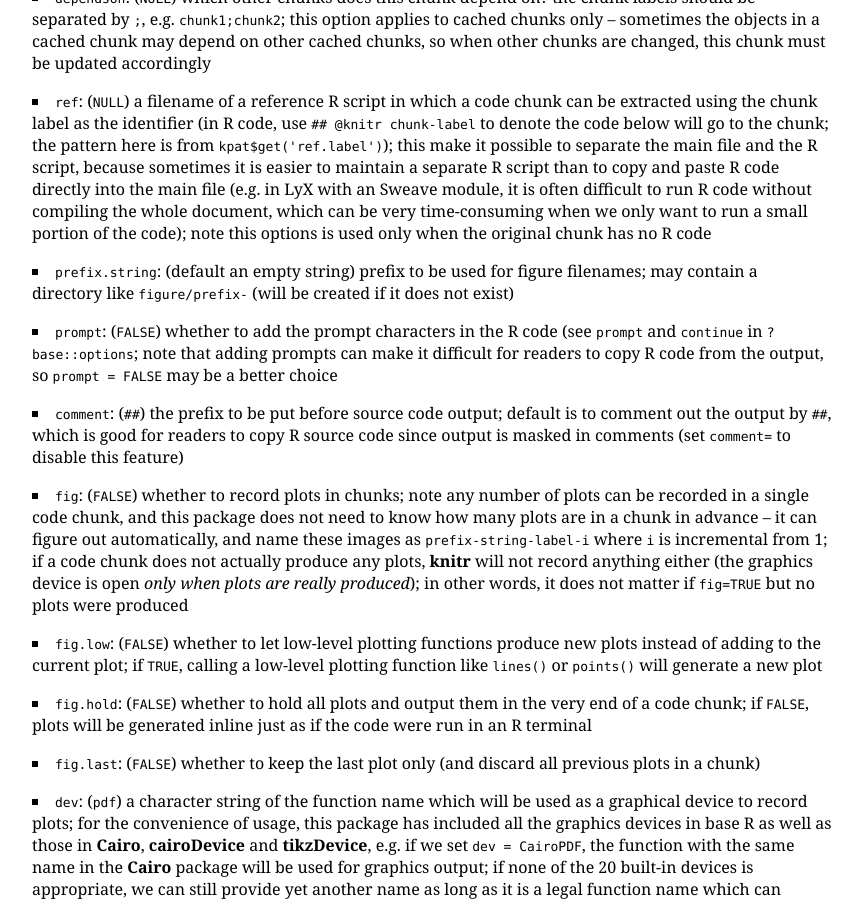
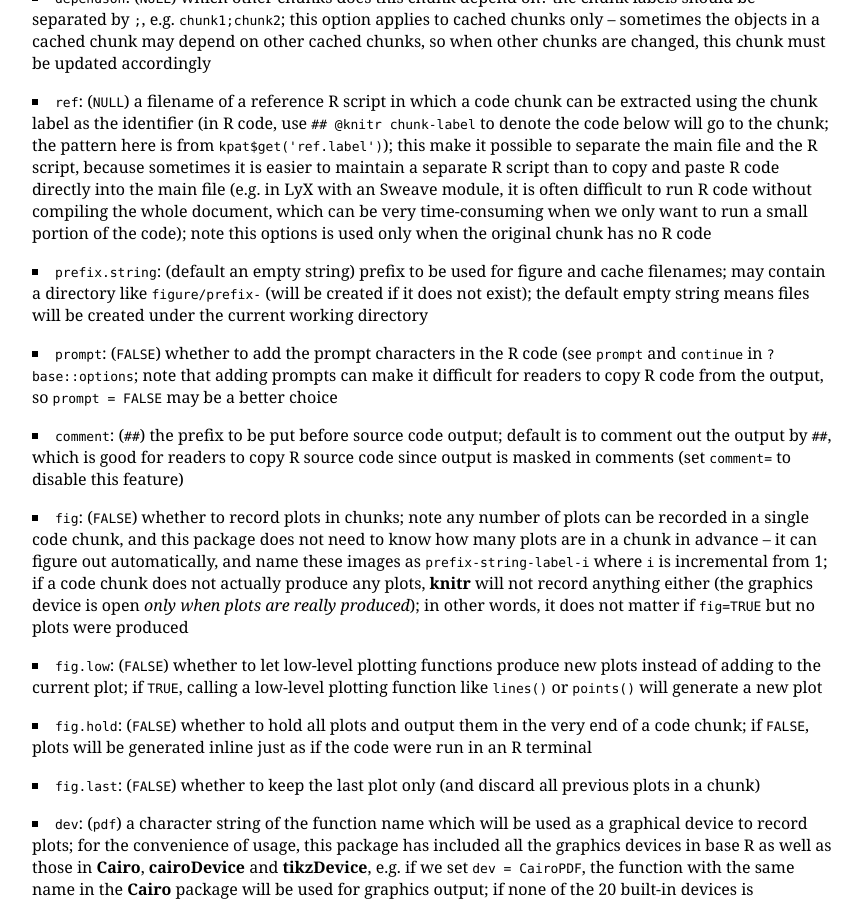
Before and after one commit to yihui/knitr, a Jekyll site: the page built from options.md, in a window 1280 px wide and 900 px high, scrolled down 1508 px. Shown: the whole window, without its empty margins (216-1078 px from the left). Built offline with Jekyll 4.4.1, drawn with Linux system fonts in a browser that asks for light colours; some web fonts are replaced; some of the changed text lies outside the part shown.

Commit message:
prefix.string also used for cache dir

```diff
--- a/options.md
+++ b/options.md
@@ -28,7 +28,7 @@ And `\SweaveOpts{comment=#, width=6, height=6}` can change the default global op
 - `purge`: (`FALSE`) whether to explicitly delete the cache for a chunk (note that if a chunk is changed, new cache results will be saved and old cache files will be removed automatically; **pgfSweave** will simply accumulate cache files, however)
 - `dependson`: (`NULL`) which other chunks does this chunk depend on? the chunk labels should be separated by `;`, e.g. `chunk1;chunk2`; this option applies to cached chunks only -- sometimes the objects in a cached chunk may depend on other cached chunks, so when other chunks are changed, this chunk must be updated accordingly
 - `ref`: (`NULL`) a filename of a reference R script in which a code chunk can be extracted using the chunk label as the identifier (in R code, use `## @knitr chunk-label` to denote the code below will go to the chunk; the pattern here is from `kpat$get('ref.label')`); this make it possible to separate the main file and the R script, because sometimes it is easier to maintain a separate R script than to copy and paste R code directly into the main file (e.g. in LyX with an Sweave module, it is often difficult to run R code without compiling the whole document, which can be very time-consuming when we only want to run a small portion of the code); note this options is used only when the original chunk has no R code
-- `prefix.string`: (default an empty string) prefix to be used for figure filenames; may contain a directory like `figure/prefix-` (will be created if it does not exist)
+- `prefix.string`: (default an empty string) prefix to be used for figure and cache filenames; may contain a directory like `figure/prefix-` (will be created if it does not exist); the default empty string means files will be created under the current working directory
 - `prompt`: (`FALSE`) whether to add the prompt characters in the R code (see `prompt` and `continue` in `?base::options`; note that adding prompts can make it difficult for readers to copy R code from the output, so `prompt = FALSE` may be a better choice
 - `comment`: (`##`) the prefix to be put before source code output; default is to comment out the output by `##`, which is good for readers to copy R source code since output is masked in comments (set `comment=` to disable this feature)
 - `fig`: (`FALSE`) whether to record plots in chunks; note any number of plots can be recorded in a single code chunk, and this package does not need to know how many plots are in a chunk in advance -- it can figure out automatically, and name these images as `prefix-string-label-i` where `i` is incremental from 1; if a code chunk does not actually produce any plots, **knitr** will not record anything either (the graphics device is open *only when plots are really produced*); in other words, it does not matter if `fig=TRUE` but no plots were produced
```
Also changed, not shown: other parts of options.md (+0 -1 lines).
